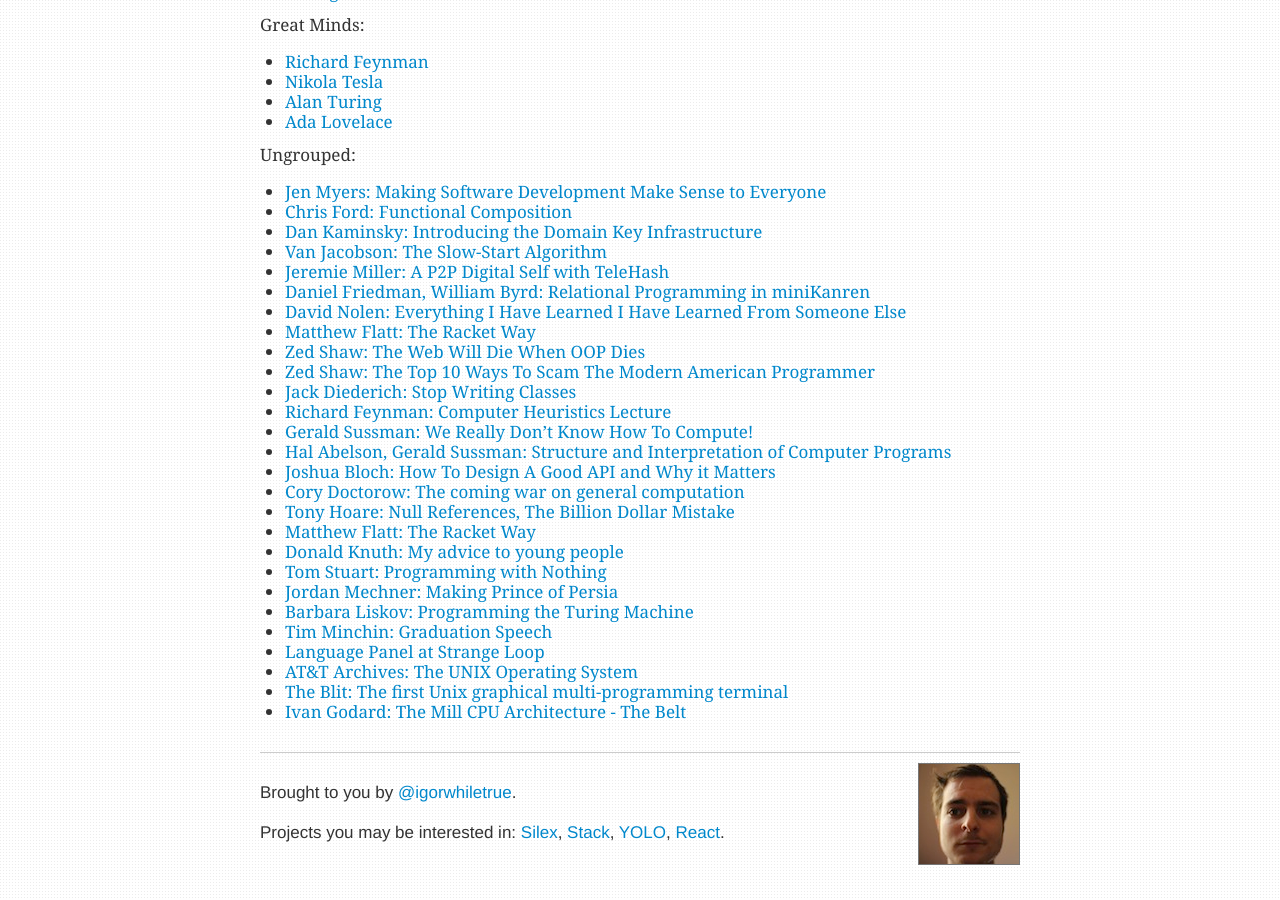
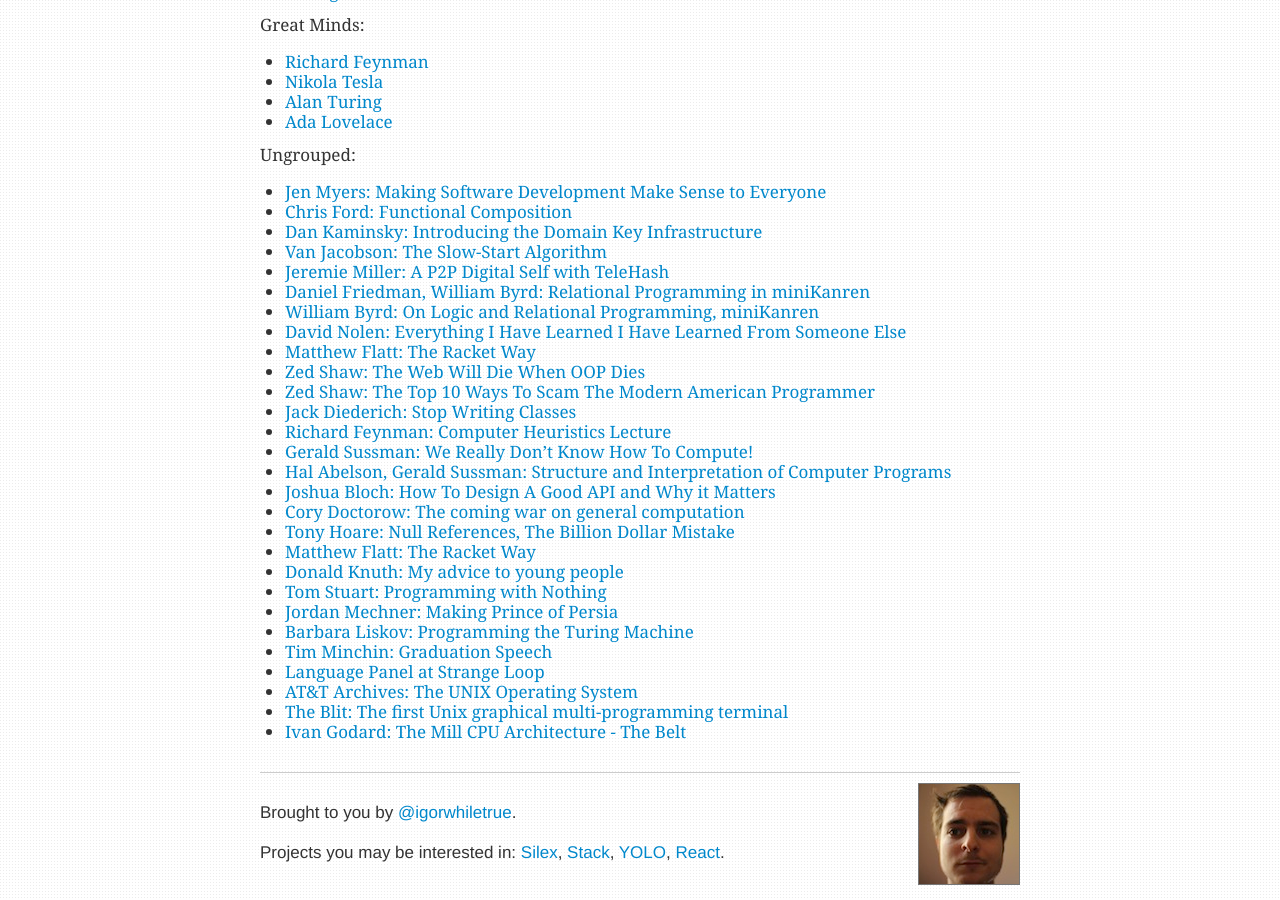
Before and after one commit to igorw/weblog, a Jekyll site: the page built from videoshelf.md, in a window 1280 px wide and 900 px high, scrolled down 783 px. Built offline with Jekyll 4.4.1, drawn with Linux system fonts in a browser that asks for light colours; Markdown is read by kramdown in place of the engine named in the settings.

Commit message:
add byrd minikanren interview

```diff
--- a/videoshelf.md
+++ b/videoshelf.md
@@ -58,6 +58,7 @@
 * [Van Jacobson: The Slow-Start Algorithm](https://www.youtube.com/watch?v=QP4A6L7CEqA)
 * [Jeremie Miller: A P2P Digital Self with TeleHash](http://www.infoq.com/presentations/A-P2P-Digital-Self-with-TeleHash)
 * [Daniel Friedman, William Byrd: Relational Programming in miniKanren](http://www.infoq.com/presentations/miniKanren)
+* [William Byrd: On Logic and Relational Programming, miniKanren](http://www.infoq.com/interviews/byrd-relational-programming-minikanren)
 * [David Nolen: Everything I Have Learned I Have Learned From Someone Else](http://www.infoq.com/presentations/learning-developer)
 * [Matthew Flatt: The Racket Way](http://www.infoq.com/presentations/Racket)
 * [Zed Shaw: The Web Will Die When OOP Dies](https://vimeo.com/43380467)
```
